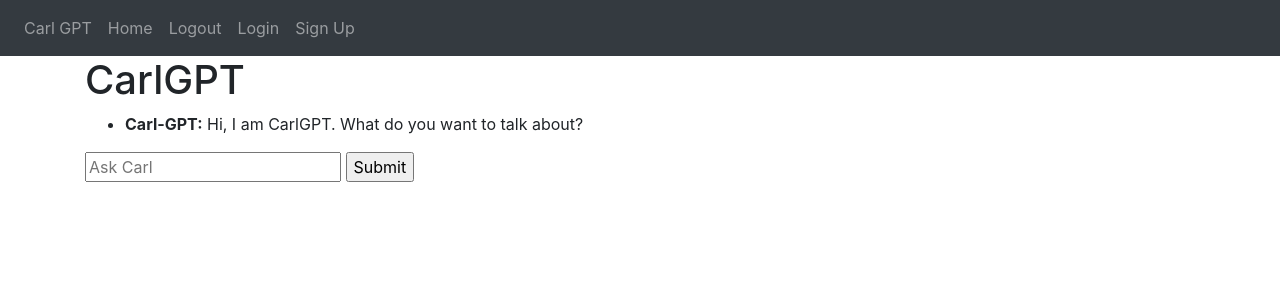
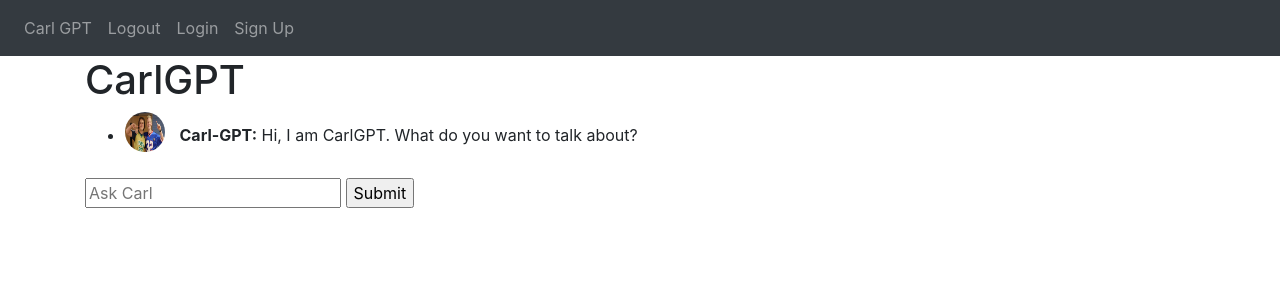
Before and after one commit to CarlMartinL/Carl-GPT-Website, a Flask app: page / in a window 1280 px wide. Shown: the top 300 px of the page. Run offline with Flask 3, Linux system fonts and the light colour scheme; some libraries are stand-ins or nearby versions.

Commit message:
Websie 3.0
PFP and signup

```diff
--- a/website/templates/base.html
+++ b/website/templates/base.html
@@ -31,7 +31,6 @@
         <div class="navbar-nav">
 
           <a class="nav-item nav-link" id="carl-gpt" href="/carl-gpt">Carl GPT</a>
-          <a class="nav-item nav-link" id="home" href="/">Home</a>
           <a class="nav-item nav-link" id="logout" href="/logout">Logout</a>
           <a class="nav-item nav-link" id="login" href="/login">Login</a>
           <a class="nav-item nav-link" id="signUp" href="/sign-up">Sign Up</a>
--- a/website/templates/carl-gpt.html
+++ b/website/templates/carl-gpt.html
@@ -10,17 +10,31 @@
     <meta name="keywords" content="Carl-GPT,Carlgpt, carlgpt,CarlGPT, Chatbot">
     <meta name="description" content="This is a website where you can chat with CarlGPT ">
     <title>Carl GPT</title>
+    <link rel="icon" type="image/png" href="{{ url_for('static', filename='img.png') }}">
 
+    <style>
+            img {
+              width: 40px;
+              height: 40px;
+              border-radius: 50%;
+              margin-right: 10px;
+              flex-shrink: 0;
+              margin-bottom:10px;
+            }
+    </style>
 </head>
 <!-- Show previous messages -->
 
 <body>
+
     <ul>
       {% for message in messages %}
         <li>
           {% if message.startswith("Y") %}
+            <img src="{{ url_for('static', filename='images/pfp.png') }}" alt="no photo">
             <b>{{ message[:4] }}</b>{{ message[4:] }}
           {% elif message.startswith("C") %}
+            <img src="{{ url_for('static', filename='images/carl.png') }}" alt="no photo">
             <b>{{ message[:9] }}</b>{{ message[9:] }}
           {% else %}
             {{ message }}
--- a/website/views.py
+++ b/website/views.py
@@ -1,4 +1,5 @@
 from flask import Blueprint, render_template
+from flask_login import login_required
 
 views = Blueprint('views',__name__)
 
```
Also changed, not shown: website/auth.py (+25 -5 lines), website/static/images/style.css (added, +23 -0 lines), website/static/images/carl.png (added), website/static/images/pfp.png (added), 1 other file.
